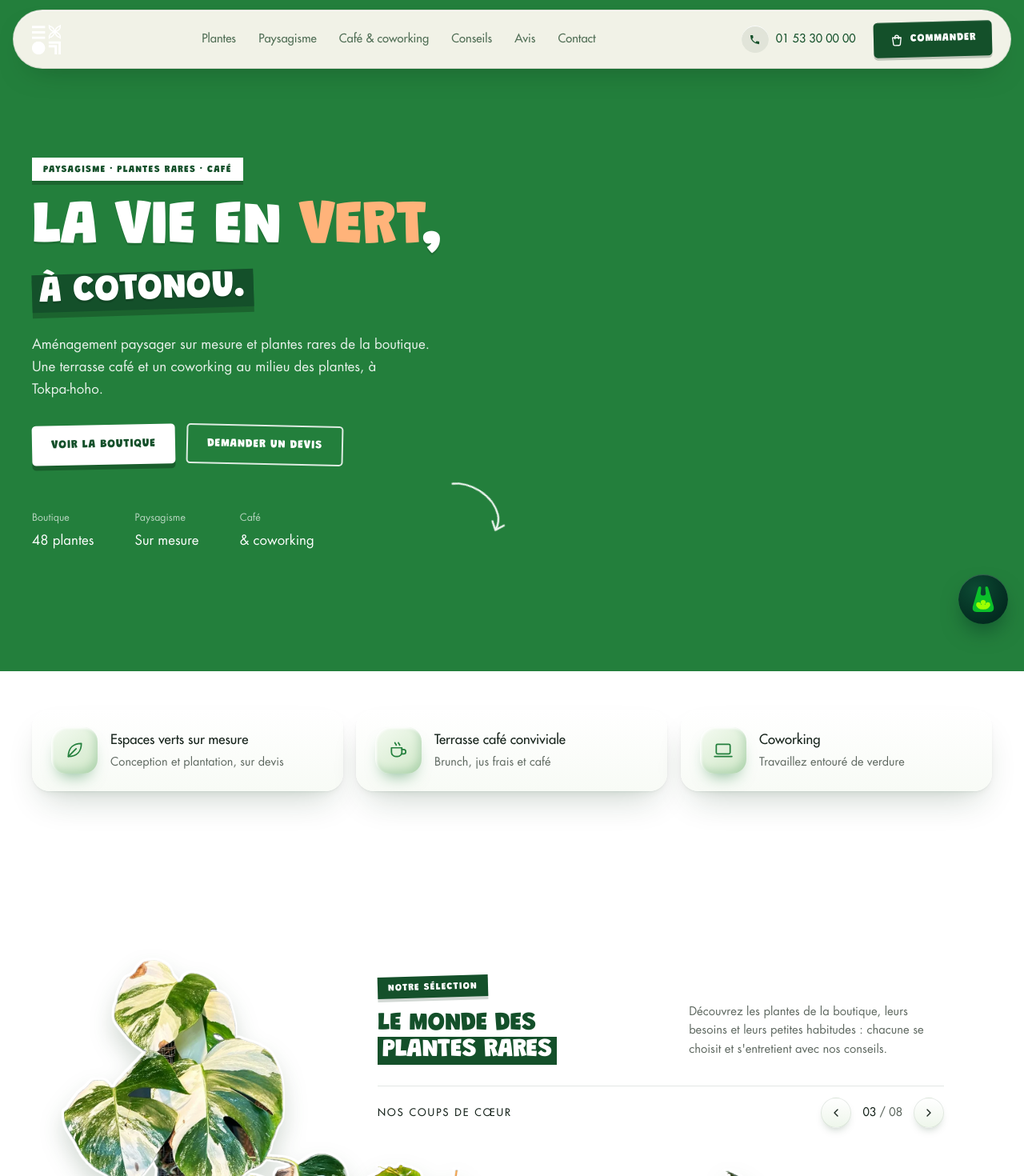
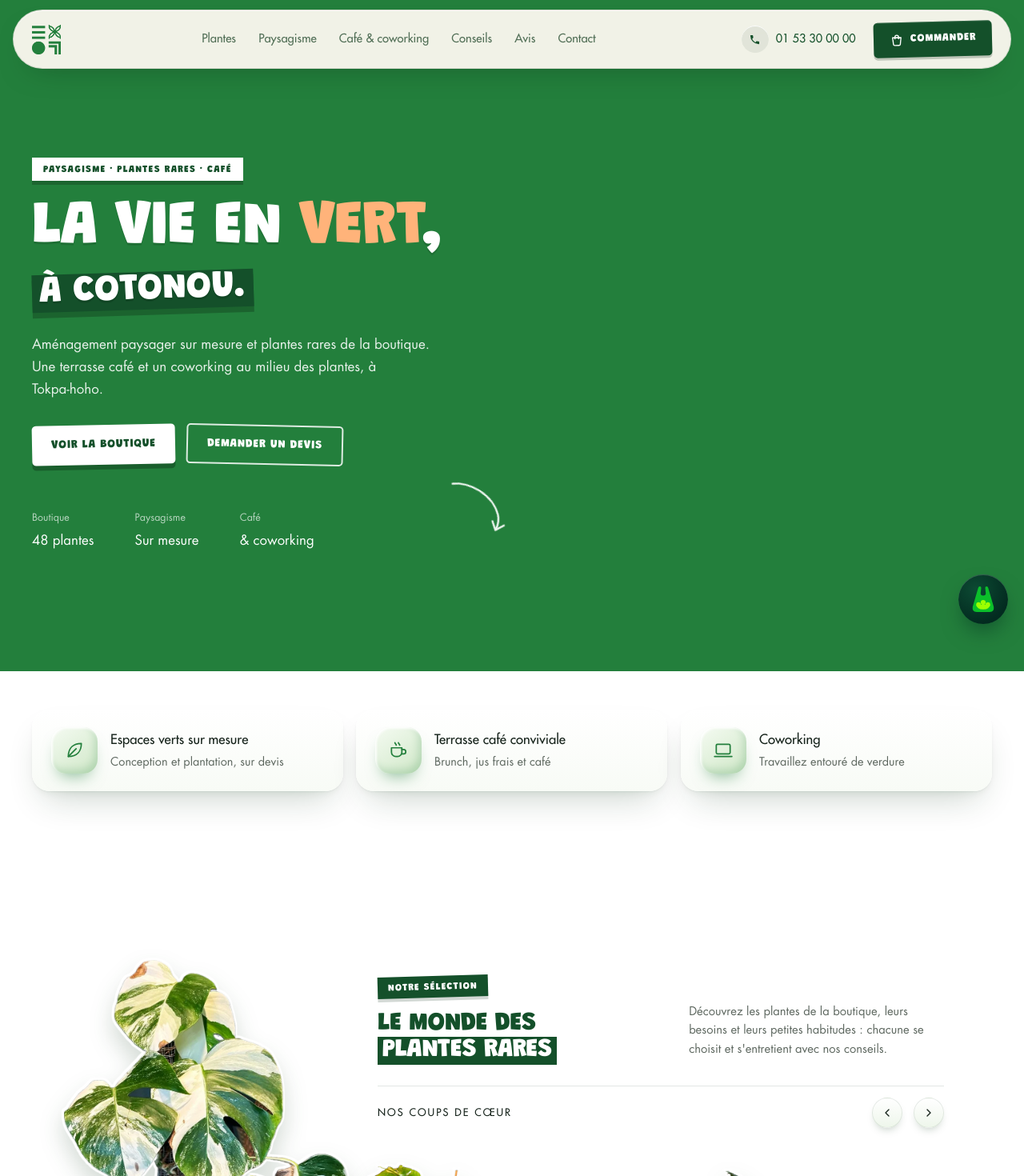
Before and after one commit to mxhackx/exoticas, a Next.js app: page / in a window 1280 px wide. Shown: the top 1470 px of the page at 80% size. Built offline with nearby package versions, Linux system fonts and the light colour scheme.

Commit message:
design: logo vert dans l'en-tête, compteur de plantes retiré de la vitrine, effet 3D retiré de la carte contact

```diff
--- a/app/site.tsx
+++ b/app/site.tsx
@@ -1290,7 +1290,7 @@ export default function Site({ vue = "accueil" }: { vue?: "accueil" | "plantes"
       <header className={`site-head${scrolled ? " is-scrolled" : ""}`}>
         <div className="wrap head-in">
           <a href="/" className="head-logo" aria-label="Exoticas, accueil">
-            <Logo size={36} />
+            <Logo size={36} verte />
           </a>
           <nav className="head-nav" aria-label="Navigation principale">
             {LIENS.map(([h, n]) => (
@@ -1438,10 +1438,6 @@ export default function Site({ vue = "accueil" }: { vue?: "accueil" | "plantes"
                   <button type="button" aria-label="Plante précédente" onClick={() => setVedette((v) => v - 1)}>
                     <svg width="16" height="16" viewBox="0 0 24 24" fill="none" aria-hidden="true"><path d="M15 6l-6 6 6 6" stroke="currentColor" strokeWidth="2" strokeLinecap="round" strokeLinejoin="round" /></svg>
                   </button>
-                  <span className="vit-compte" aria-live="polite">
-                    {String((((vedette % VITRINE.length) + VITRINE.length) % VITRINE.length) + 1).padStart(2, "0")}
-                    <span> / {String(VITRINE.length).padStart(2, "0")}</span>
-                  </span>
                   <button type="button" aria-label="Plante suivante" onClick={() => setVedette((v) => v + 1)}>
                     <svg width="16" height="16" viewBox="0 0 24 24" fill="none" aria-hidden="true"><path d="M9 6l6 6-6 6" stroke="currentColor" strokeWidth="2" strokeLinecap="round" strokeLinejoin="round" /></svg>
                   </button>
@@ -1787,7 +1783,7 @@ export default function Site({ vue = "accueil" }: { vue?: "accueil" | "plantes"
         {/* CONTACT */}
         <section id="contact" className="section contact">
           <div className="wrap contact-in">
-            <div data-reveal data-tilt className="reveal rv-left">
+            <div data-reveal className="reveal rv-left">
               <h3 className="ct-titre">Informations pratiques</h3>
               <p className="ct-texte">
                 Passez nous voir à Tokpa-hoho, appelez-nous ou écrivez-nous sur
@@ -2320,8 +2316,6 @@ strong.souligne{color:inherit}
   background:transparent;color:var(--texte);cursor:pointer;transition:background .25s var(--ease),color .25s,border-color .25s}
 .vit-nav button:hover{background:var(--vert);border-color:var(--vert);color:#fff}
 .vit-nav button:focus-visible{outline:3px solid var(--terre);outline-offset:2px}
-.vit-compte{min-width:5ch;white-space:nowrap;text-align:center;font:500 .9rem/1 var(--sans);font-variant-numeric:tabular-nums;color:var(--texte)}
-.vit-compte span{color:var(--muted)}
 .vit-rang{position:absolute;inset:0;z-index:3;pointer-events:none}
 .vit-item{position:absolute;display:block;padding:0;border:0;background:none;font:inherit;color:inherit;text-align:left;cursor:pointer;pointer-events:auto;
   --dur:.7s;--courbe:cubic-bezier(.65,0,.3,1);
```
